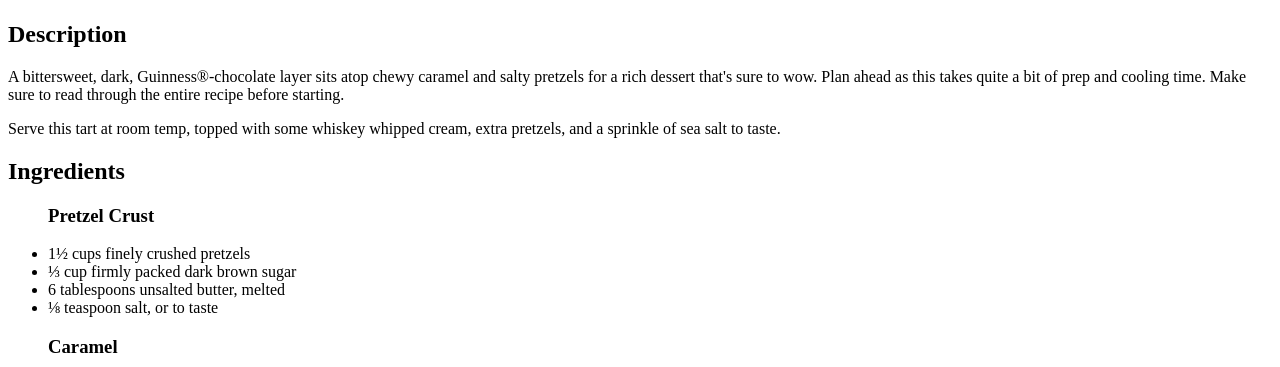
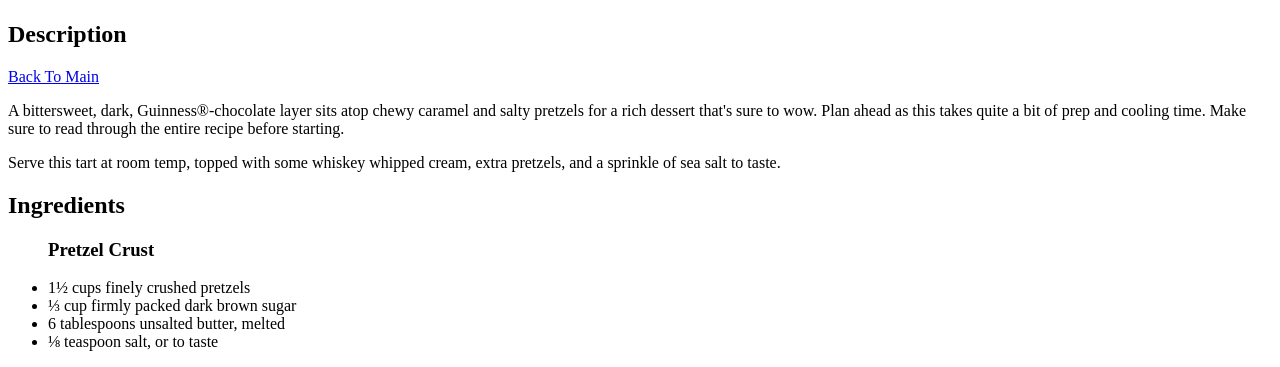
Before and after one commit to Alyoshka5/odin-recipes, a plain HTML site: page recipes/tart.html in a window 1280 px wide. Shown: the part 383-750 px from the top of the page. Drawn offline with Linux system fonts and the light colour scheme.

Commit message:
Link all pages to main index page and add image to index.html

```diff
--- a/recipes/tart.html
+++ b/recipes/tart.html
@@ -11,6 +11,7 @@
     <img src="https://imagesvc.meredithcorp.io/v3/mm/image?url=https%3A%2F%2Fimages.media-allrecipes.com%2Fuserphotos%2F8748452.jpg&w=272&h=272&c=sc&poi=face&q=60">
 
     <h2>Description</h2>
+    <a href="../index.html">Back To Main</a>
     <p>A bittersweet, dark, Guinness®-chocolate layer sits atop chewy caramel and salty pretzels for a rich dessert that's sure to wow. Plan ahead as this takes quite a bit of prep and cooling time. Make sure to read through the entire recipe before starting.</p>
     <p>Serve this tart at room temp, topped with some whiskey whipped cream, extra pretzels, and a sprinkle of sea salt to taste.</p>
 
```
Also changed, not shown: index.html (+1 -0 lines), recipes/bread.html (+1 -0 lines), recipes/brisket.html (+1 -0 lines).
